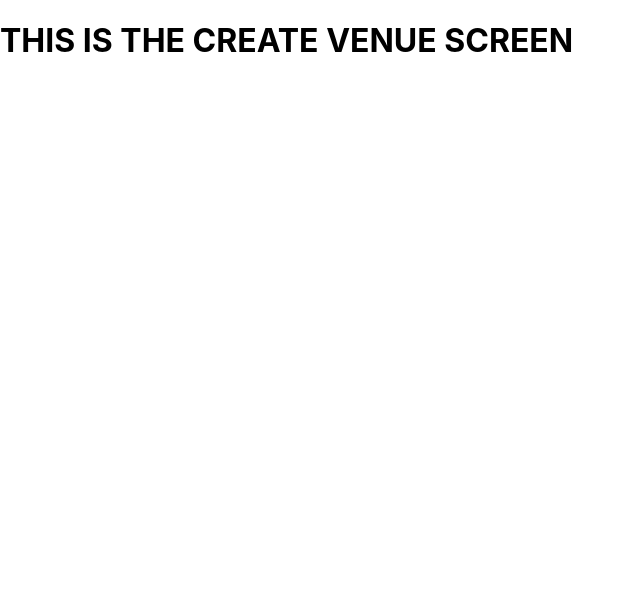
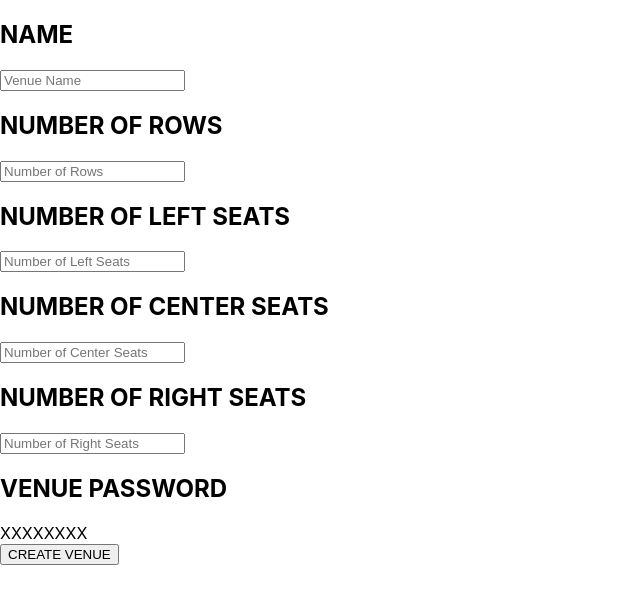
Before and after one commit to dmpatel0/seats4u, a React (Create React App) app in the folder seats4u/: page /create-venue in a window 1280 px wide. Shown: the top 604 px of the page, without its empty margins (0-640 px from the left). Built offline with nearby package versions, Linux system fonts and the light colour scheme.

Commit message:
skeleton create-venue view html

```diff
--- a/seats4u/src/App.css
+++ b/seats4u/src/App.css
@@ -135,3 +135,5 @@
 .show > p {
  margin: 2px;
 }
+
+/* STYLING CODE FOR THE CREATE VENUE VIEW */
--- a/seats4u/src/boundary/create_venue.js
+++ b/seats4u/src/boundary/create_venue.js
@@ -3,7 +3,33 @@ import React from 'react'
 const CreateVenue = () => {
     return (
         <div class="create-venue">
-            <h1>THIS IS THE CREATE VENUE SCREEN</h1>
+            <div class="form">
+                <div id="name">
+                    <h2>NAME</h2>
+                    <input placeholder="Venue Name"></input>
+                </div>
+                <div id="numRows">
+                    <h2>NUMBER OF ROWS</h2>
+                    <input placeholder="Number of Rows"></input>
+                </div>
+                <div id="seatsLeft">
+                    <h2>NUMBER OF LEFT SEATS</h2>
+                    <input placeholder="Number of Left Seats"></input>
+                </div>
+                <div id="seatsCenter">
+                    <h2>NUMBER OF CENTER SEATS</h2>
+                    <input placeholder="Number of Center Seats"></input>
+                </div>
+                <div id="seatsRight">
+                    <h2>NUMBER OF RIGHT SEATS</h2>
+                    <input placeholder="Number of Right Seats"></input>
+                </div>
+                <div id="venuePassword">
+                    <h2>VENUE PASSWORD</h2>
+                    <label>XXXXXXXX</label>
+                </div>
+                <button id="btn-create-venue">CREATE VENUE</button>
+            </div>
         </div>
     )
 }
```
